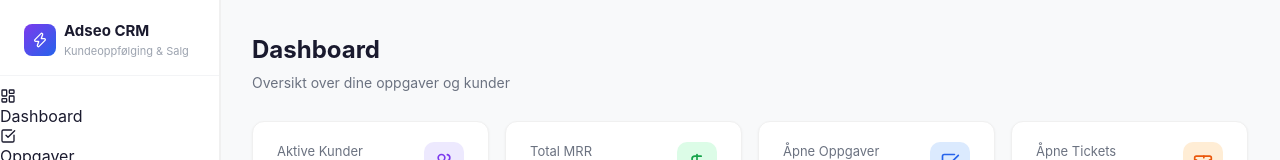
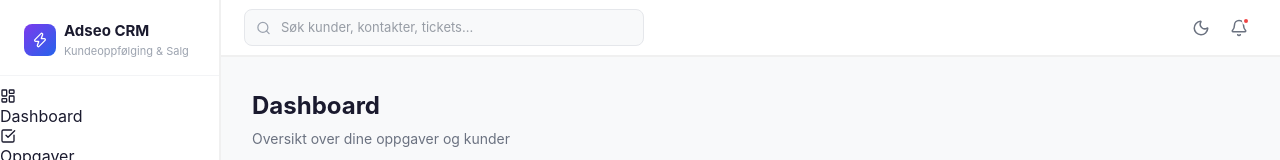
Before and after one commit to oyvind-st/adseo-crm, a Next.js app: page / in a window 1280 px wide. Shown: the top 160 px of the page. Built offline with nearby package versions, Linux system fonts and the light colour scheme; no server answers; the database is empty.

Commit message:
UI polish: layout.tsx

```diff
--- a/src/app/layout.tsx
+++ b/src/app/layout.tsx
@@ -1,6 +1,7 @@
 import type { Metadata } from "next";
 import "./globals.css";
 import Sidebar from "@/components/Sidebar";
+import Header from "@/components/Header";
 
 export const metadata: Metadata = {
   title: "Adseo CRM",
@@ -12,7 +13,8 @@ export default function RootLayout({ children }: { children: React.ReactNode })
     <html lang="no">
       <body>
         <Sidebar />
-        <div className="main-content">
+        <Header />
+        <div className="main-content" style={{ paddingTop: 56 }}>
           {children}
         </div>
       </body>
```
